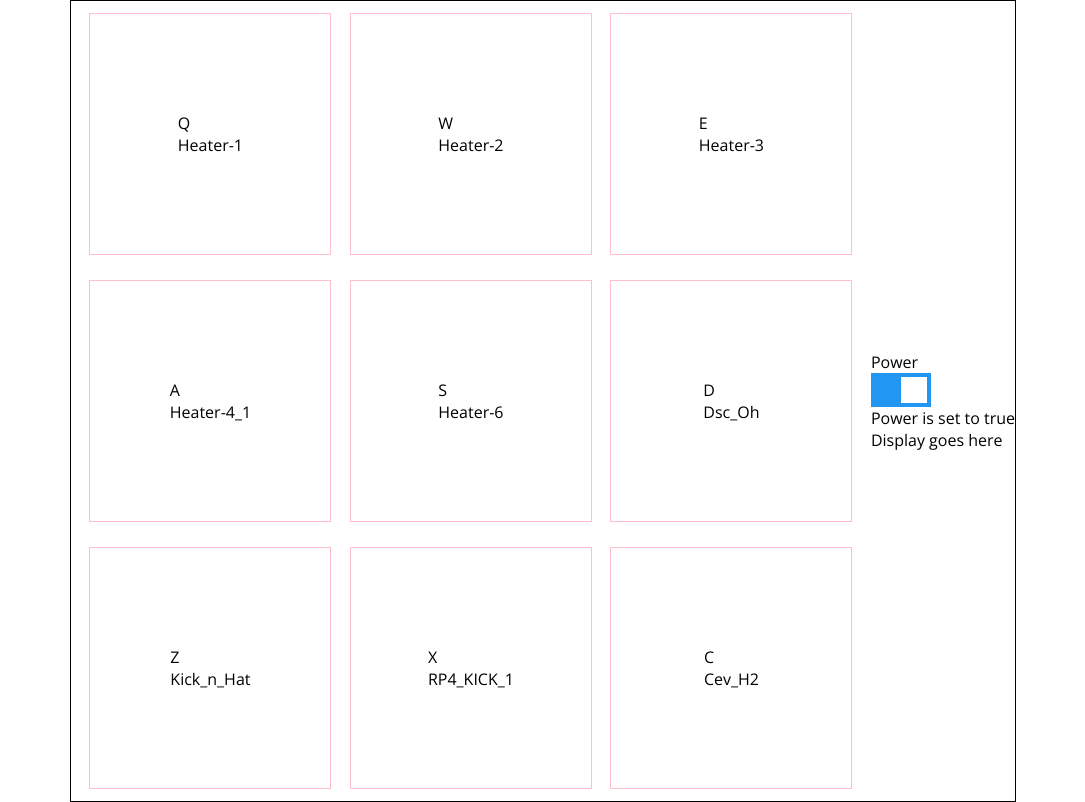
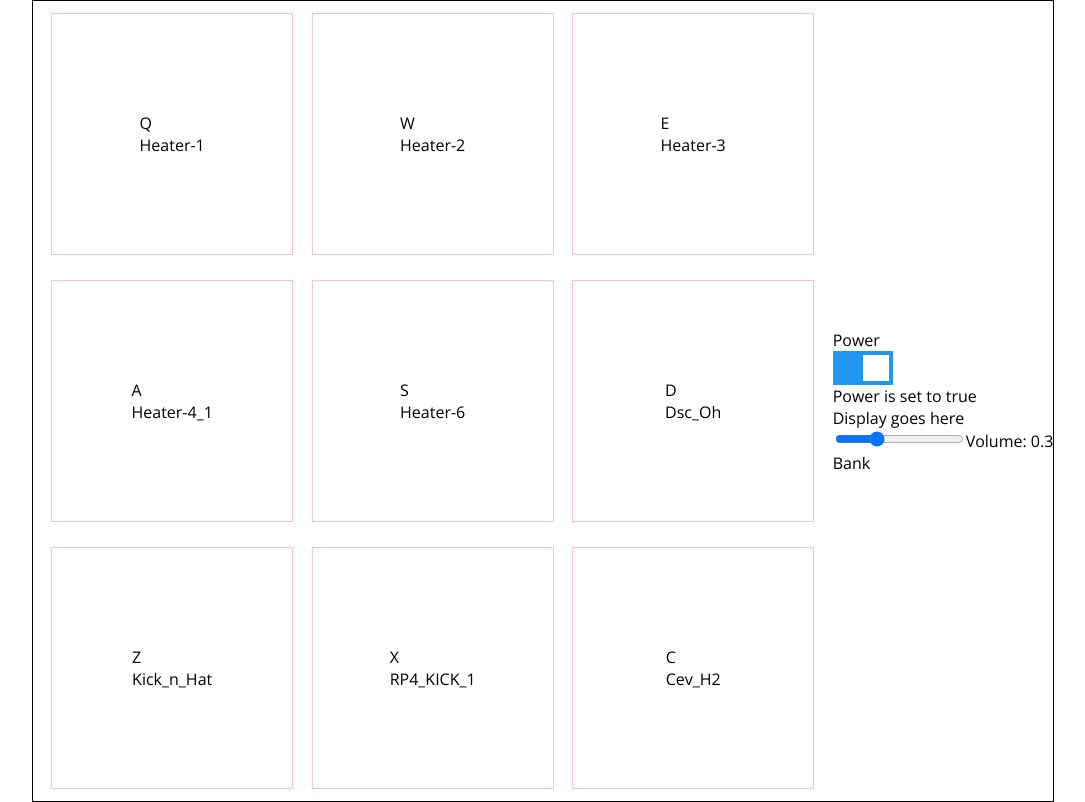
Before and after one commit to balomus/drum-machine, a React (Create React App) app: page / in a window 1280 px wide. Shown: the whole page, without its empty margins (97-1182 px from the left). Built offline with nearby package versions, Linux system fonts and the light colour scheme.

Commit message:
Volume working with both button clicks and key presses

```diff
--- a/src/App.js
+++ b/src/App.js
@@ -180,6 +180,7 @@ function App() {
 
   const [currentBank, setBank] = useState(bankOne);
   const [power, setPower] = useState(true);
+  const [volume, setVolume] = useState('0.3');
 
   const updateBank = () => {
     if (power == false) {
@@ -191,17 +192,22 @@ function App() {
     console.log(e.keyCode);
     for (var i = 0; i < currentBank.length; i++)
     {
-      if (e.keyCode == currentBank[i].keyCode)
+      if (e.keyCode === currentBank[i].keyCode)
       {
-        playSound(document.getElementById(currentBank[i].id))
+        // console.log("power is set to " + power.toString());
+        if (power == true)
+        {
+          // console.log("volume is set to " + volume);
+          playSound(document.getElementById(currentBank[i].id))
+        }
       }
     }
   }
 
   useEffect(() => {
     console.log("useEffect ran");
-    document.addEventListener('keydown', logKeyDown);
-    if (power == true)
+    // document.addEventListener('keydown', logKeyDown);
+    if (power === true)
     {
       setBank(bankOne);
       console.log(currentBank);
@@ -216,8 +222,17 @@ function App() {
     // }
   }, [power]);
 
+  useEffect(() => {
+    document.addEventListener('keydown', logKeyDown);
+    return () => {
+      document.removeEventListener('keydown', logKeyDown);
+    }
+  });
+
   const playSound = (element) => {
-    console.log(power);
+    // console.log(power);
+    element.volume = volume;
+    console.log('Setting volume to ' + volume);
     element.currentTime = 0;
     element.play();
   }
@@ -231,7 +246,7 @@ function App() {
     <div className="App wrapper" id="drum-machine">
       <div className="container">
         <DrumPad currentBank={currentBank} playSound={playSound}></DrumPad>
-        <Controls power={power} setPower={setPower} currentBank={currentBank} setBank={setBank} bankEmpty={bankEmpty}></Controls>
+        <Controls power={power} setPower={setPower} currentBank={currentBank} setBank={setBank} bankEmpty={bankEmpty} volume={volume} setVolume={setVolume}></Controls>
       </div>
     </div>
   );
--- a/src/Controls.js
+++ b/src/Controls.js
@@ -14,6 +14,16 @@ const Controls = (props) => {
         props.setPower(!props.power);
     }
 
+    const toggleBank = (e) => {
+        console.log(e.target.value);
+    }
+
+    const updateVolume = (e) => {
+        // console.log(e.target.value);
+        props.setVolume(e.target.value);
+
+    }
+
     return (
         <div id="controls">
             <div>Power</div>
@@ -23,6 +33,15 @@ const Controls = (props) => {
             </label>
             <div>Power is set to {props.power.toString()}</div>
             <div id="display">Display goes here</div>
+            <div>
+                <input type="range" step="0.01" min="0" max="1" value={props.volume} onChange={updateVolume}></input>
+                Volume: {props.volume}
+            </div>
+            <div>Bank</div>
+            {/* <label className="switch">
+                <input type="checkbox" checked={false} onChange={toggleBank}/>
+                <span className="slider"></span>
+            </label> */}
         </div>
      );
 }
```
Also changed, not shown: src/Button.js (+8 -1 lines).
